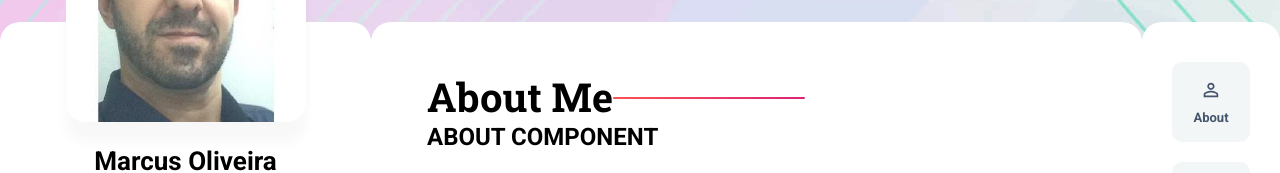
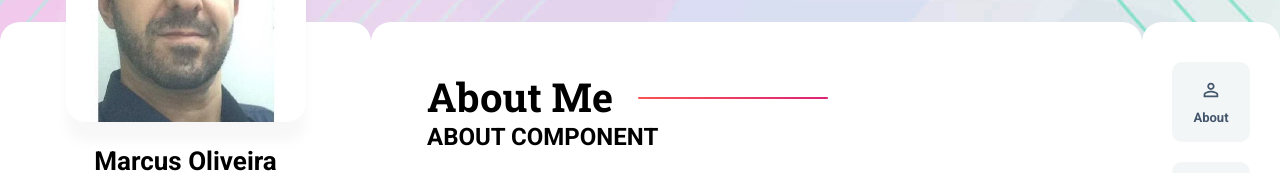
Before and after one commit to marcusviniciusmo/My_Portfolio__, a React (Vite) app in the folder frontend/: page /about in a window 1280 px wide. Shown: the part 270-443 px from the top of the page. Built offline with nearby package versions, Linux system fonts and the light colour scheme.

Commit message:
TitleContentPage component (Code Review)

```diff
--- a/frontend/src/@types/TitleContentPage/index.tsx
+++ b/frontend/src/@types/TitleContentPage/index.tsx
@@ -1,8 +1,3 @@
 export interface TitleContentPageProps {
   title: string;
-  $left: string;
 }
-
-export interface StyledTitleProps {
-  $left: string;
-}
--- a/frontend/src/components/TitleContentPage/index.tsx
+++ b/frontend/src/components/TitleContentPage/index.tsx
@@ -1,6 +1,7 @@
 import { TitleContentPageProps } from '../../@types/TitleContentPage';
+
 import { Title } from './styles';
 
-export function TitleContentPage({ title, $left }: TitleContentPageProps) {
-  return <Title $left={$left}>{title}</Title>;
+export function TitleContentPage({ title }: TitleContentPageProps) {
+  return <Title>{title}</Title>;
 }
--- a/frontend/src/components/TitleContentPage/styles.ts
+++ b/frontend/src/components/TitleContentPage/styles.ts
@@ -1,25 +1,20 @@
 import styled from 'styled-components';
-import { StyledTitleProps } from '../../@types/TitleContentPage';
+import { setBackgroundGradient } from '../../utils/Functions';
 
-export const Title = styled.h2<StyledTitleProps>`
+export const Title = styled.h2`
   font-family: 'Roboto Slab';
   font-size: 4rem;
-  font-weight: 700;
   display: inline-block;
   position: relative;
 
   &::after {
     content: '';
-    background-image: linear-gradient(
-      to right,
-      var(--gradientHoverBackgroundFrom),
-      var(--gradientHoverBackgroundTo)
-    );
-    width: 19.2rem;
+    ${setBackgroundGradient()};
+    width: 19rem;
     height: 0.2rem;
+    margin-left: 2.5rem;
     border-radius: 0.6rem;
     position: absolute;
     top: 50%;
-    left: ${(props) => props.left}rem;
   }
 `;
--- a/frontend/src/utils/Functions/index.tsx
+++ b/frontend/src/utils/Functions/index.tsx
@@ -1,7 +1,7 @@
 export function setBackgroundGradient(
-  direction: string,
-  fromColor: string,
-  toColor: string,
+  direction: string = 'to right',
+  fromColor: string = 'var(--gradientBackgroundFrom)',
+  toColor: string = 'var(--gradientBackgroundTo)',
 ) {
   return `background: linear-gradient(
     ${direction},
--- a/frontend/src/views/Contact/styles.ts
+++ b/frontend/src/views/Contact/styles.ts
@@ -36,11 +36,7 @@ export const SubmitButton = styled.button`
   border-radius: 2rem;
 
   &:hover {
-    ${setBackgroundGradient(
-      'to right',
-      'var(--gradientBackgroundFrom)',
-      'var(--gradientBackgroundTo)',
-    )}
+    ${setBackgroundGradient()};
     color: var(--textWhite);
   }
 `;
```
